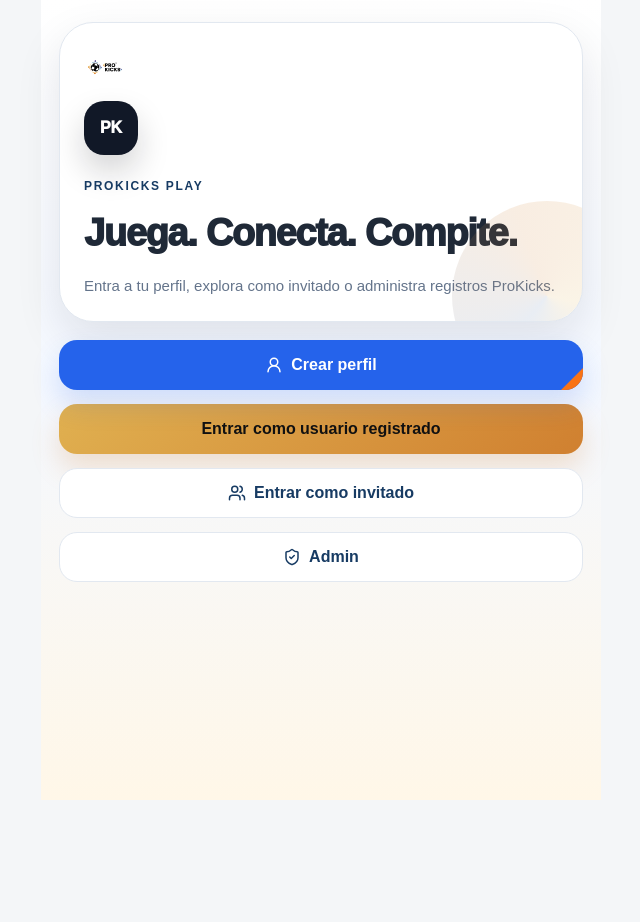
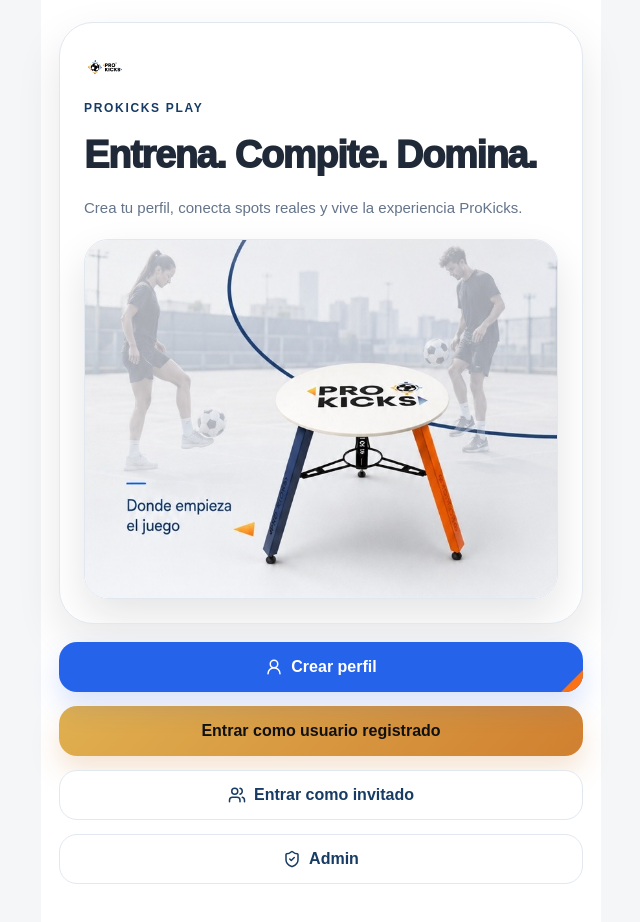
Before and after one commit to pakostudio/Prokicks-play, a Next.js app: page / in a window 1280 px wide. Shown: the top 922 px of the page, without its empty margins (319-959 px from the left). Before the commit the page ends 800 px from the top, so only its background shows below. Built offline with nearby package versions, Linux system fonts and the light colour scheme; no server answers.

Commit message:
Add files via upload

```diff
--- a/app/globals.css
+++ b/app/globals.css
@@ -419,9 +419,10 @@
 .map-preview:after{transform:rotate(24deg);top:82px;background:rgba(208,128,48,.16)}
 .map-preview .pin{left:50%;top:42%;transform:translate(-50%,-50%) rotate(-45deg);z-index:2}
 .map-embed{width:100%;height:180px;border:0;border-radius:22px;background:#eef3fa}
-.entry-screen{min-height:100dvh;max-width:560px;margin:0 auto;padding:22px 18px 110px;background:linear-gradient(180deg,#fff 0%,#f4f8ff 48%,#fff7e8 100%)}
+.entry-screen{min-height:100dvh;max-width:560px;margin:0 auto;padding:22px 18px 110px;background:#fff}
 .entry-hero{position:relative;overflow:hidden;background:#fff;border:1px solid var(--line);border-radius:34px;padding:24px;box-shadow:var(--shadow);display:grid;gap:12px}
-.entry-hero:after{content:"";position:absolute;right:-60px;bottom:-70px;width:190px;height:190px;border-radius:50%;background:conic-gradient(from 220deg,var(--blue),var(--orange),var(--yellow),var(--blue));opacity:.14}
+.entry-hero:after{display:none}
+.entry-hero-image{width:100%;height:auto;max-height:360px;object-fit:cover;border-radius:24px;border:1px solid var(--line);box-shadow:0 18px 42px rgba(17,19,24,.11);margin-top:8px}
 .entry-profile{display:flex;align-items:center;gap:12px}
 .tournament-thumb{width:100%;max-height:128px;object-fit:cover;border-radius:14px;border:1px solid var(--line);background:#f8fafc}
 .flyer-button{border:0;background:transparent;padding:0;margin:14px 0 0;cursor:pointer;width:100%}
--- a/app/page.tsx
+++ b/app/page.tsx
@@ -29,10 +29,17 @@
     <main className="entry-screen">
       <section className="entry-hero">
         <Image src="/logo-negro.png" alt="ProKicks" width={150} height={48} className="logo" priority />
-        <div className="home-mark">PK</div>
         <div className="kicker">ProKicks Play</div>
-        <h1 className="h1">Juega. Conecta. Compite.</h1>
-        <p className="p">Entra a tu perfil, explora como invitado o administra registros ProKicks.</p>
+        <h1 className="h1">Entrena. Compite. Domina.</h1>
+        <p className="p">Crea tu perfil, conecta spots reales y vive la experiencia ProKicks.</p>
+        <Image
+          src="/prokicks-approved-hero.jpeg"
+          alt="ProKicks Play"
+          width={900}
+          height={580}
+          className="entry-hero-image"
+          priority
+        />
       </section>
 
       {profile && (
```
